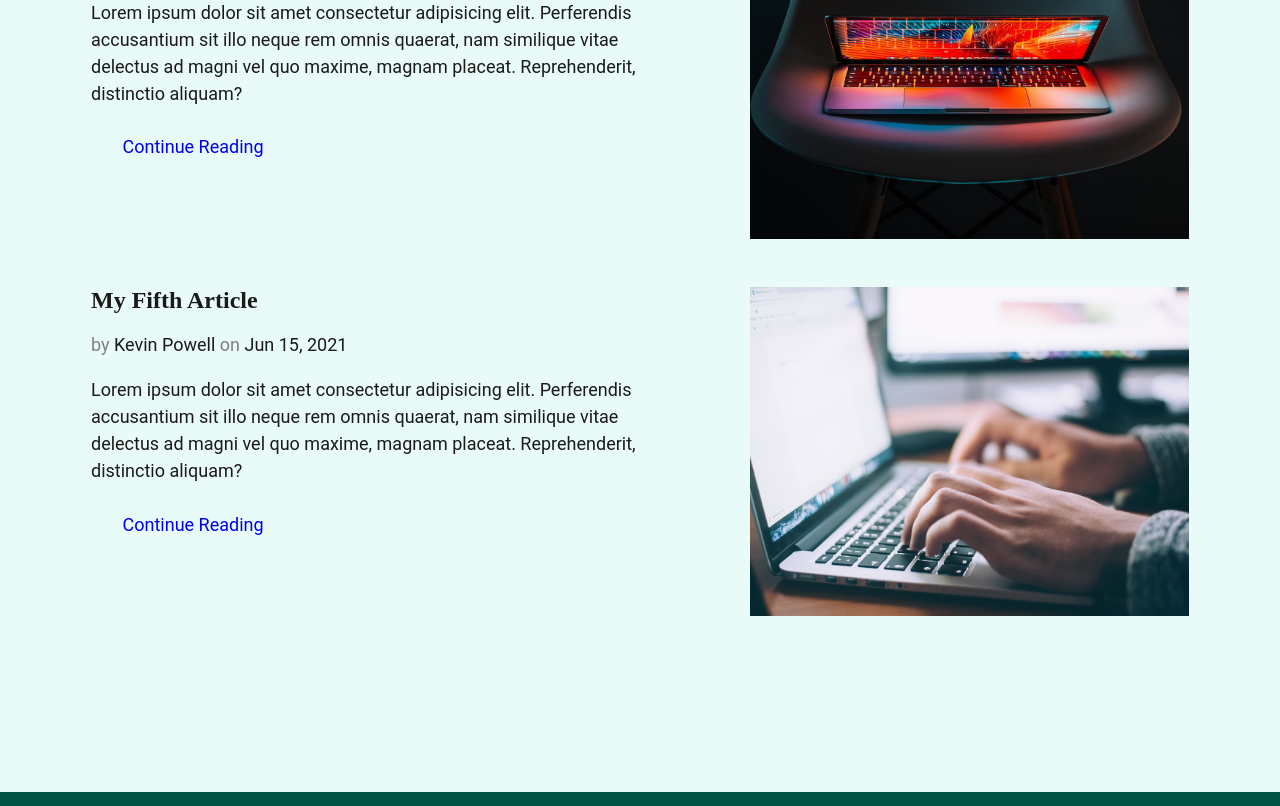
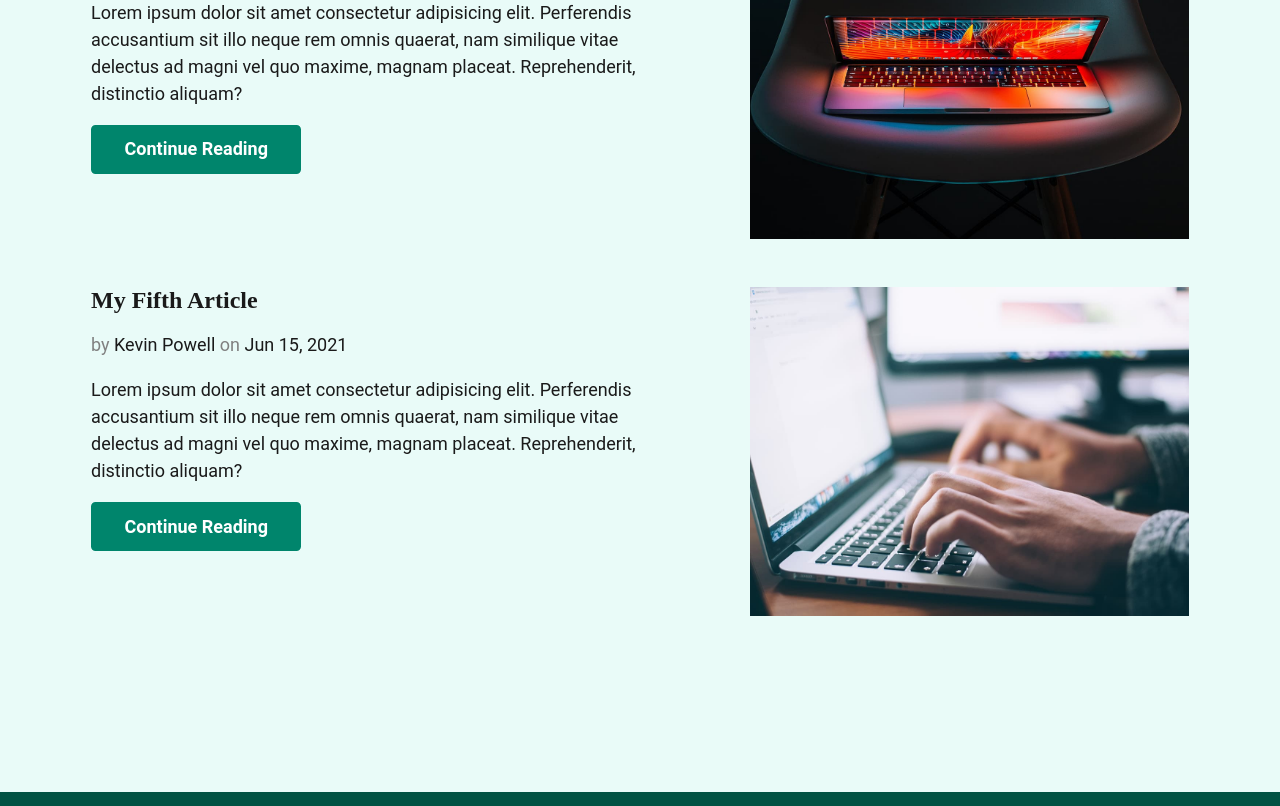
Before and after one commit to tomsigwalt/staticSiteBlog, an Eleventy site: page src/index.njk in a window 1280 px wide. Shown: the part 1160-1966 px from the top of the page. Built offline with nearby package versions, Linux system fonts and the light colour scheme; Eleventy itself is replaced by a stand-in of ours; files that its build step writes are made by us from their sources.

Commit message:
Fixing Buttons

```diff
--- a/src/_includes/article-snippet.njk
+++ b/src/_includes/article-snippet.njk
@@ -4,6 +4,6 @@
         <h3 class="snippet__title"><a href="{{ post.url }}">{{ post.data.title }}</a></h3>
         <p class="snippet__meta">by <span>{{post.data.author}}</span> on <span>{{ post.date | postDate }}</span></p>
         <p class="snippet__body">{{post.data.description}}</p>
-        <a href="{{ post.url }}" class="btn btn--primary>">Continue Reading</a>
+        <a href="{{ post.url }}" class="btn btn--primary">Continue Reading</a>
         </article>
     </li>
```
